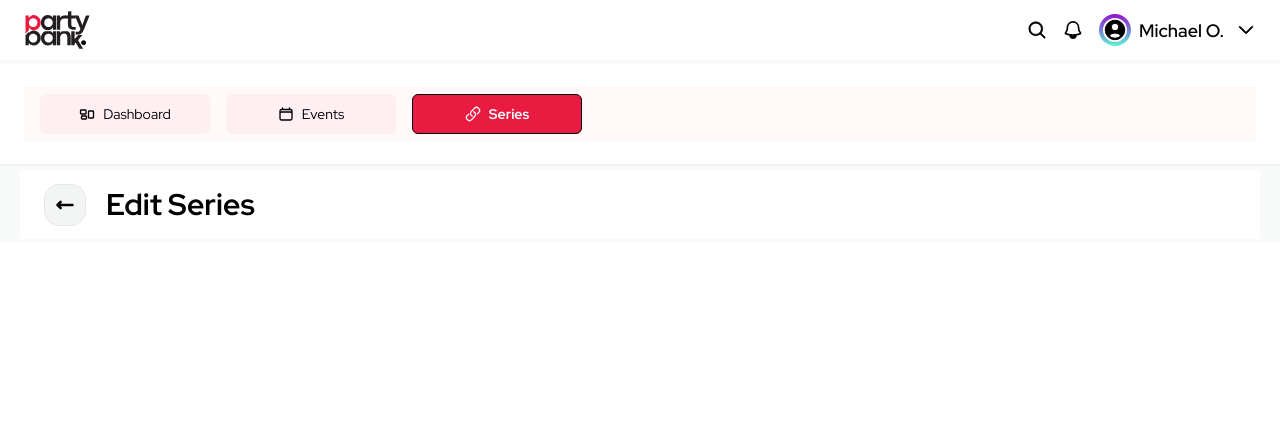
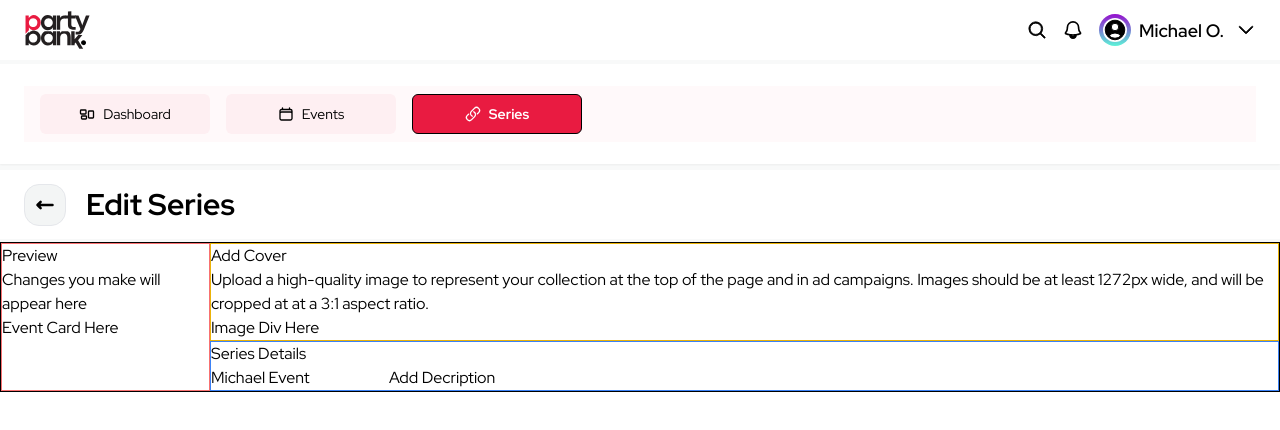
Before and after one commit to dejmartins/partybank-organizer, a Next.js app: page /dashboard/series/series_001/edit in a window 1280 px wide. Shown: the top 430 px of the page. Built offline with nearby package versions, Linux system fonts and the light colour scheme.

Commit message:
edit series layout

```diff
--- a/app/dashboard/series/[id]/edit/page.tsx
+++ b/app/dashboard/series/[id]/edit/page.tsx
@@ -2,7 +2,7 @@ import { BackButton } from "@/app/ui/series/buttons";
 
 export default function Page() {
     return (
-        <div className="flex flex-col border-0 md:border-x-[20px] border-[var(--pb-c-soft-grey)]">
+        <div className="flex flex-col border-[var(--pb-c-soft-grey)]">
             <div className="sticky top-0 z-10 w-full">
                 <div className="inline-block md:hidden bg-[var(--pb-c-soft-grey)] w-full px-6 py-3">
                     <h3 className="font-[700] text-[25px]">Series</h3>
@@ -13,6 +13,30 @@ export default function Page() {
                     <p className="text-[23px] md:text-[30px] md:font-[700]">Edit Series</p>
                 </div>
             </div>
+
+            <div className="flex border border-black">
+                <div className="border border-red-400">
+                    <h2>Preview</h2>
+                    <p>Changes you make will appear here</p>
+                    <p>Event Card Here</p>
+                </div>
+
+                <div>
+                    <div className="border border-yellow-500">
+                        <h2>Add Cover</h2>
+                        <p>Upload a high-quality image to represent your collection at the top of the page and in ad campaigns. Images should be at least 1272px wide, and will be cropped at at a 3:1 aspect ratio.</p>
+                        <p>Image Div Here</p>
+                    </div>
+
+                    <div className="border border-blue-500">
+                        <h2>Series Details</h2>
+                        <div>
+                            <input value={'Michael Event'} />
+                            <input value={'Add Decription'} />
+                        </div>
+                    </div>
+                </div>
+            </div>
         </div>
     )
 }
```
